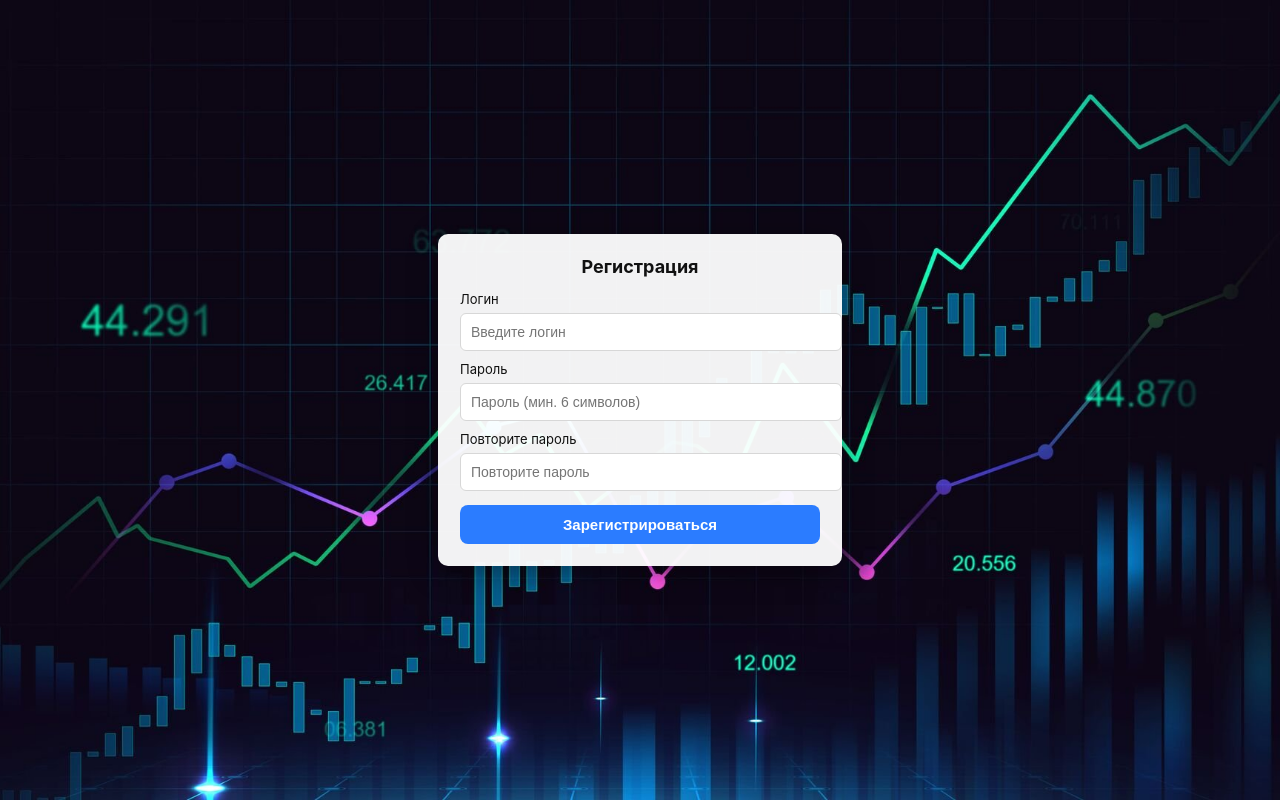
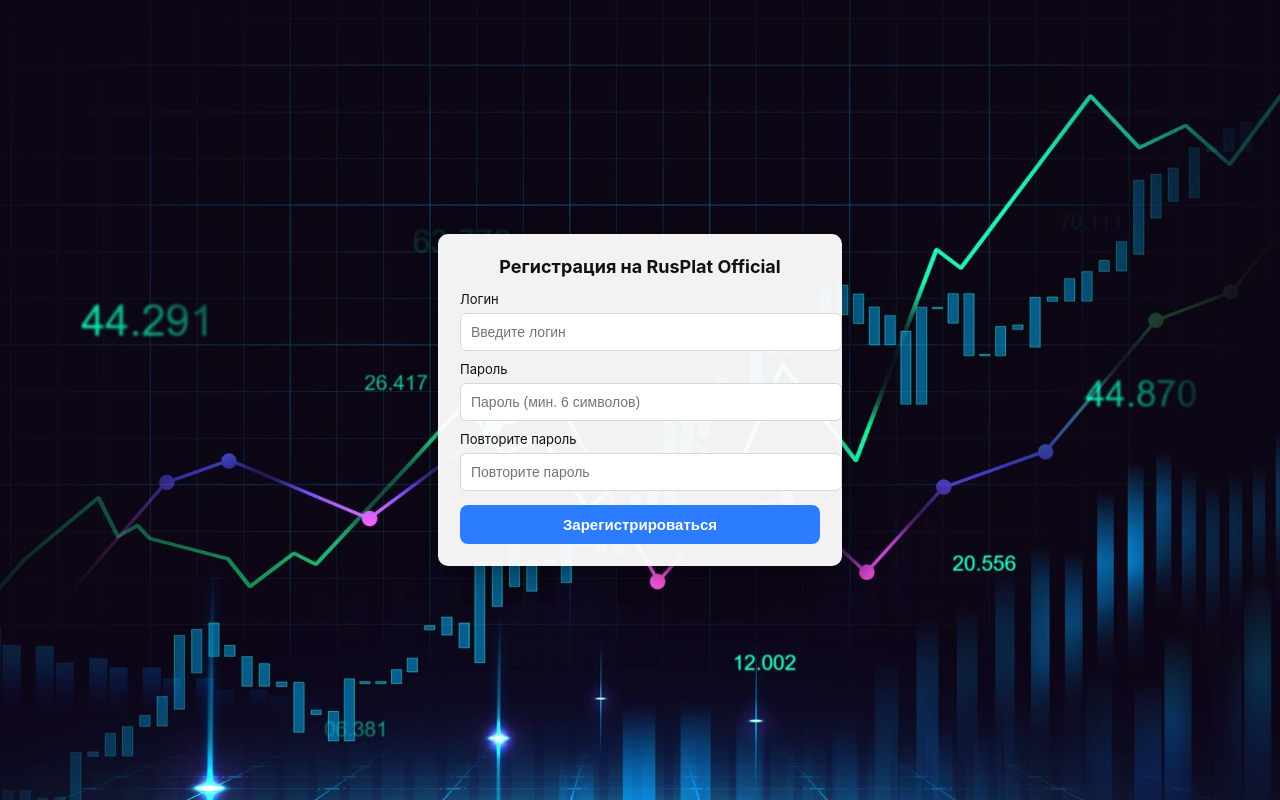
Before and after one commit to rusplat/official, a plain HTML site: page index.html in a window 1280 px wide. Drawn offline with Linux system fonts and the light colour scheme.

Commit message:
Update index.html

```diff
--- a/index.html
+++ b/index.html
@@ -22,7 +22,7 @@
 </head>
 <body>
   <div class="card" role="main" aria-labelledby="title">
-    <h1 id="title">Регистрация</h1>
+    <h1 id="title">Регистрация на RusPlat Official</h1>
 
     <label for="username">Логин</label>
     <input id="username" type="text" autocomplete="username" placeholder="Введите логин" />
```
